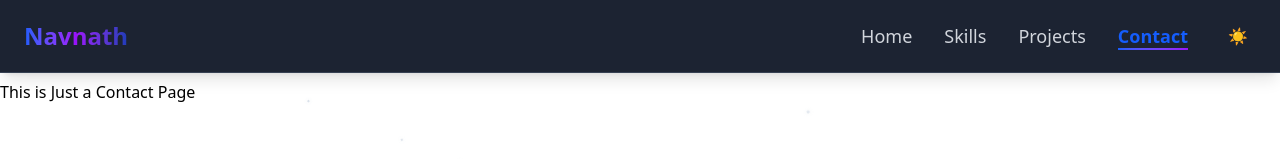
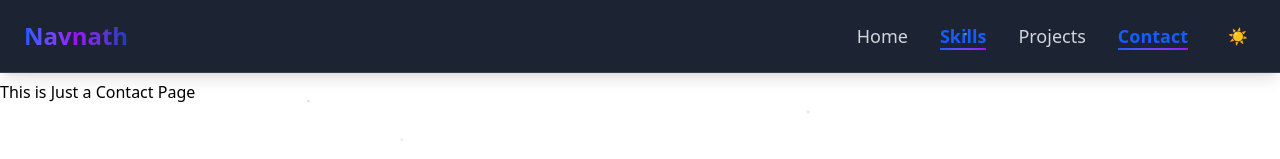
Before and after one commit to ndk123-web/my-portfolio, a Next.js app: page /Contacts in a window 1280 px wide. Shown: the top 159 px of the page. Built offline with nearby package versions, Linux system fonts and the light colour scheme.

Commit message:
Logic for scroll and bug solved for header button after clicking

```diff
--- a/app/page.js
+++ b/app/page.js
@@ -9,11 +9,12 @@ import { useRef } from "react";
 export default function Main() {
 
   const skillRef = useRef(null);
+  const homeRef = useRef(null);
 
   return (
     <>
-      <Header skillRef={skillRef}  />
-      <Home   skillRef ={skillRef} />
+      <Header skillRef={skillRef} homeRef={homeRef} />
+      <Home skillRef={skillRef} homeRef={homeRef} />
     </>
   );
 }
--- a/components/Header.jsx
+++ b/components/Header.jsx
@@ -1,19 +1,122 @@
 "use client";
 
-import { useContext, useState } from "react";
+import { useContext, useState, useEffect } from "react";
 import { ThemeContext } from "@/context/ThemeContext";
 import { motion } from "framer-motion";
 import Link from "next/link";
 import { usePathname } from "next/navigation";
 
-const Header = ( { skillRef } ) => {
+const Header = ({ skillRef, homeRef }) => {
   const { theme, setTheme } = useContext(ThemeContext);
   const [isOpen, setIsOpen] = useState(false);
+  const [activeSection, setActiveSection] = useState("Home");
   const pathname = usePathname();
 
+  // Function to handle smooth scrolling to home section
+  const handleHomeClick = (e) => {
+    e.preventDefault();
+    if (homeRef && homeRef.current) {
+      homeRef.current.scrollIntoView({
+        behavior: "smooth",
+        block: "start",
+      });
+    }
+    setActiveSection("Home");
+    setIsOpen(false);
+  };
+
+  // Function to handle smooth scrolling to skills section
+  const handleSkillsClick = (e) => {
+    e.preventDefault();
+    if (skillRef && skillRef.current) {
+      skillRef.current.scrollIntoView({
+        behavior: "smooth",
+        block: "start",
+      });
+    }
+    setActiveSection("Skills"); // Fixed: removed extra spaces
+    setIsOpen(false);
+  };
+
+  // Intersection Observer to track active section
+  useEffect(() => {
+    const observerOptions = {
+      root: null,
+      rootMargin: "-20% 0px -20% 0px", // Better threshold for section detection
+      threshold: 0.1,
+    };
+
+    const observerCallback = (entries) => {
+      // Sort entries by intersection ratio to prioritize the most visible section
+      const sortedEntries = entries.sort(
+        (a, b) => b.intersectionRatio - a.intersectionRatio
+      );
+
+      sortedEntries.forEach((entry) => {
+        if (entry.isIntersecting) {
+          if (entry.target === homeRef?.current) {
+            setActiveSection("Home");
+          } else if (entry.target === skillRef?.current) {
+            setActiveSection("Skills");
+          }
+        }
+      });
+
+      // Fallback: if no sections are intersecting, check scroll position
+      if (!entries.some((entry) => entry.isIntersecting)) {
+        const scrollTop = window.scrollY;
+        const homeTop = homeRef?.current?.offsetTop || 0;
+        const skillsTop = skillRef?.current?.offsetTop || 0;
+
+        if (scrollTop < skillsTop - 100) {
+          setActiveSection("Home");
+        } else {
+          setActiveSection("Skills");
+        }
+      }
+    };
+
+    const observer = new IntersectionObserver(
+      observerCallback,
+      observerOptions
+    );
+
+    // Observe sections
+    if (homeRef?.current) observer.observe(homeRef.current);
+    if (skillRef?.current) observer.observe(skillRef.current);
+
+    // Add scroll listener as fallback
+    const handleScroll = () => {
+      const scrollTop = window.scrollY;
+      const homeTop = homeRef?.current?.offsetTop || 0;
+      const skillsTop = skillRef?.current?.offsetTop || 0;
+
+      // Add some buffer to prevent flickering
+      if (scrollTop < skillsTop - 100) {
+        setActiveSection("Home");
+      } else {
+        setActiveSection("Skills");
+      }
+    };
+
+    window.addEventListener("scroll", handleScroll, { passive: true });
+
+    return () => {
+      if (homeRef?.current) observer.unobserve(homeRef.current);
+      if (skillRef?.current) observer.unobserve(skillRef.current);
+      observer.disconnect();
+      window.removeEventListener("scroll", handleScroll);
+    };
+  }, [homeRef, skillRef]);
+
   const navItems = [
-    { name: "Home", path: "/" },
-    { name: "Skills", path: "/Skills" },
+    { name: "Home", path: "/", isScroll: true, onClick: handleHomeClick },
+    {
+      name: "Skills",
+      path: "/Skills",
+      isScroll: true,
+      onClick: handleSkillsClick,
+    },
     { name: "Projects", path: "/Projects" },
     { name: "Contact", path: "/Contacts" },
   ];
@@ -32,14 +135,14 @@ const Header = ( { skillRef } ) => {
       <div className="container mx-auto px-6">
         <div className="flex items-center justify-between py-4">
           {/* Logo */}
-          <Link href="/">
+          <button onClick={handleHomeClick} className="focus:outline-none">
             <motion.h1
               whileHover={{ scale: 1.05 }}
               className="text-2xl font-bold bg-gradient-to-r from-blue-600 via-purple-600 to-blue-800 bg-clip-text text-transparent"
             >
               Navnath
             </motion.h1>
-          </Link>
+          </button>
 
           {/* Mobile Controls */}
           <div className="md:hidden flex items-center space-x-3">
@@ -99,7 +202,41 @@ const Header = ( { skillRef } ) => {
 
           {/* Desktop Navigation */}
           <nav className="hidden md:flex items-center space-x-8">
-            {navItems.map((item) => (
+            {navItems.map((item) => {
+              // Handle scroll items (Home and Skills)
+              if (item.isScroll) {
+                const isActive = activeSection === item.name;
+                return (
+                  <button
+                    key={item.name}
+                    onClick={item.onClick}
+                    className="focus:outline-none"
+                  >
+                    <motion.div className="relative group">
+                      <span
+                        className={`text-lg transition-colors duration-200 ${
+                          isActive
+                            ? "text-blue-600 font-bold"
+                            : theme === "light"
+                            ? "text-gray-900 group-hover:text-blue-600"
+                            : "text-gray-300 group-hover:text-blue-400"
+                        }`}
+                      >
+                        {item.name}
+                      </span>
+                      <motion.div
+                        className="absolute bottom-0 left-0 h-0.5 bg-gradient-to-r from-blue-600 to-purple-600"
+                        initial={{ width: isActive ? "100%" : "0%" }}
+                        animate={{ width: isActive ? "100%" : "0%" }}
+                        whileHover={{ width: "100%" }}
+                      />
+                    </motion.div>
+                  </button>
+                );
+              }
+
+              // Handle regular navigation items
+              return (
                 <Link key={item.path} href={item.path}>
                   <motion.div className="relative group">
                     <span
@@ -107,21 +244,26 @@ const Header = ( { skillRef } ) => {
                         pathname === item.path
                           ? "text-blue-600 font-semibold"
                           : theme === "light"
-                        ? "text-gray-900 group-hover:text-blue-600" // Light theme text
-                        : "text-gray-300 group-hover:text-blue-400" // Dark theme text
+                          ? "text-gray-900 group-hover:text-blue-600"
+                          : "text-gray-300 group-hover:text-blue-400"
                       }`}
                     >
                       {item.name}
                     </span>
                     <motion.div
                       className="absolute bottom-0 left-0 h-0.5 bg-gradient-to-r from-blue-600 to-purple-600"
-                    initial={{ width: pathname === item.path ? "100%" : "0%" }}
-                    animate={{ width: pathname === item.path ? "100%" : "0%" }}
+                      initial={{
+                        width: pathname === item.path ? "100%" : "0%",
+                      }}
+                      animate={{
+                        width: pathname === item.path ? "100%" : "0%",
+                      }}
                       whileHover={{ width: "100%" }}
                     />
                   </motion.div>
                 </Link>
-            ))}
+              );
+            })}
             <motion.button
               whileHover={{ scale: 1.1 }}
               whileTap={{ scale: 0.95 }}
@@ -138,7 +280,7 @@ const Header = ( { skillRef } ) => {
         </div>
       </div>
 
-      {/* Mobile Menu - Fixed version */}
+      {/* Mobile Menu */}
       <div
         className={`
     fixed
@@ -160,17 +302,30 @@ const Header = ( { skillRef } ) => {
           <nav className="py-4 space-y-2">
             {navItems.map((item, i) => (
               <div
-                key={item.path}
-                className={`
-            transform
-            transition-all
-            duration-300
-            ${isOpen ? "translate-y-0 opacity-100" : "-translate-y-4 opacity-0"}
-          `}
+                key={item.name}
+                className={`transform transition-all duration-300 ${
+                  isOpen
+                    ? "translate-y-0 opacity-100"
+                    : "-translate-y-4 opacity-0"
+                }`}
                 style={{
                   transitionDelay: `${i * 75}ms`,
                 }}
               >
+                {item.isScroll ? (
+                  <button
+                    onClick={item.onClick}
+                    className={`block w-full px-4 py-3 rounded-xl transition-colors duration-200 text-left ${
+                      activeSection === item.name
+                        ? "bg-blue-50 dark:bg-blue-900/20 text-blue-600 font-semibold"
+                        : theme === "light"
+                        ? "text-gray-900 hover:bg-gray-50"
+                        : "text-gray-300 hover:bg-gray-800/50"
+                    }`}
+                  >
+                    {item.name}
+                  </button>
+                ) : (
                   <Link
                     href={item.path}
                     onClick={() => setIsOpen(false)}
@@ -193,6 +348,7 @@ const Header = ( { skillRef } ) => {
                   >
                     {item.name}
                   </Link>
+                )}
               </div>
             ))}
           </nav>
--- a/components/Home.jsx
+++ b/components/Home.jsx
@@ -103,7 +103,7 @@ const skillCategories = [
   },
 ];
 
-export default function Home( { skillRef } ) {
+export default function Home({ skillRef, homeRef }) {
   const { theme } = useContext(ThemeContext);
 
   return (
@@ -113,7 +113,11 @@ export default function Home( { skillRef } ) {
       }`}
     >
       {/* Hero Section */}
-      <section className="container mx-auto px-6 py-16 lg:py-24">
+	  {/* Just small padding */}
+
+	  <div ref={homeRef} className="h-20"></div>
+
+      <section  className="container mx-auto px-6 py-16 lg:py-24">
         <div className="grid lg:grid-cols-2 gap-12 items-center">
           {/* Left side - Text Content */}
           <motion.div
@@ -328,8 +332,12 @@ export default function Home( { skillRef } ) {
       </section>
 
       {/* Skills Section */}
+
+		{/* Just small padding */}
+	  <div ref={skillRef} className="h-16"></div>
+
       <section
-	  ref={skillRef}
+
         className={`container mx-auto px-6 py-16 border-t ${
           theme === "dark" ? "border-gray-700" : "border-gray-200"
         }`}
```
Lines whose indentation alone changed are shown as unchanged.
